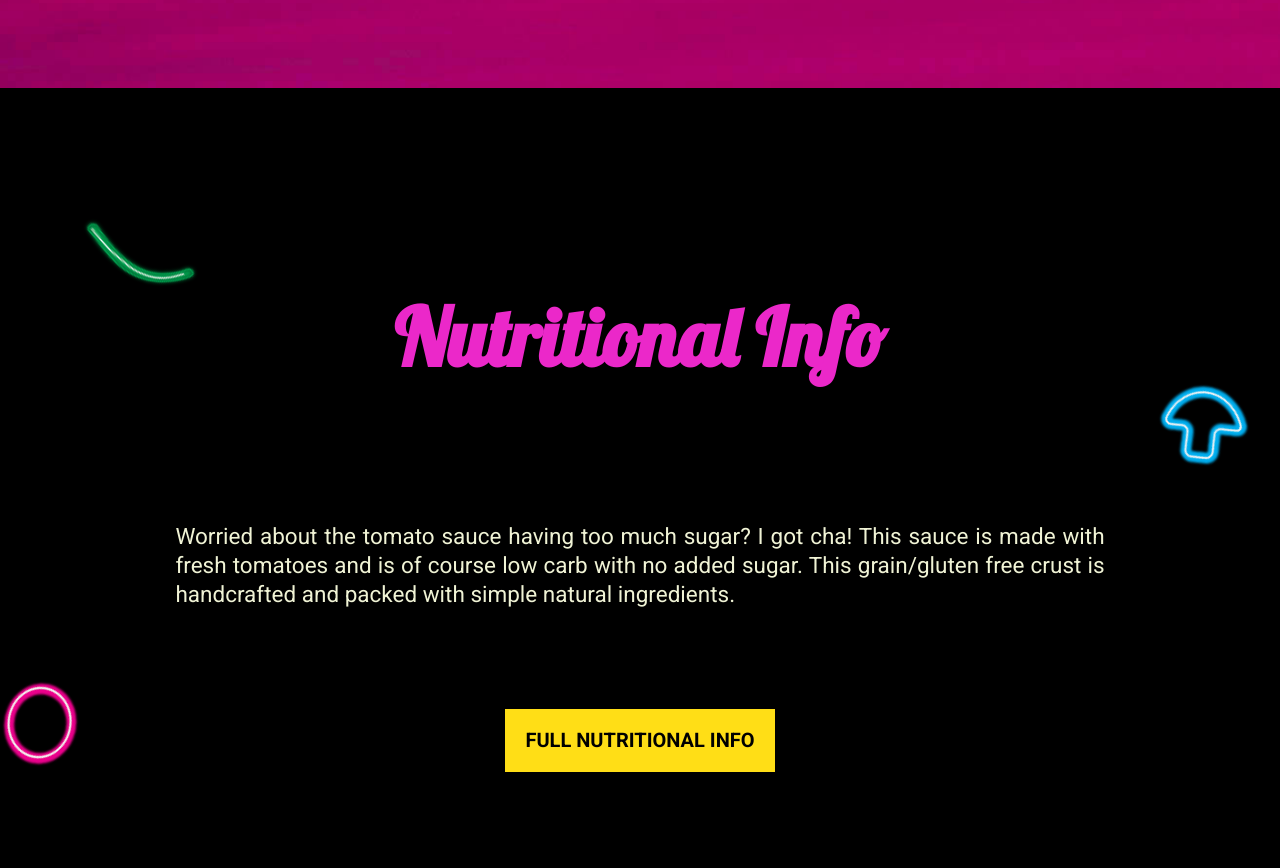
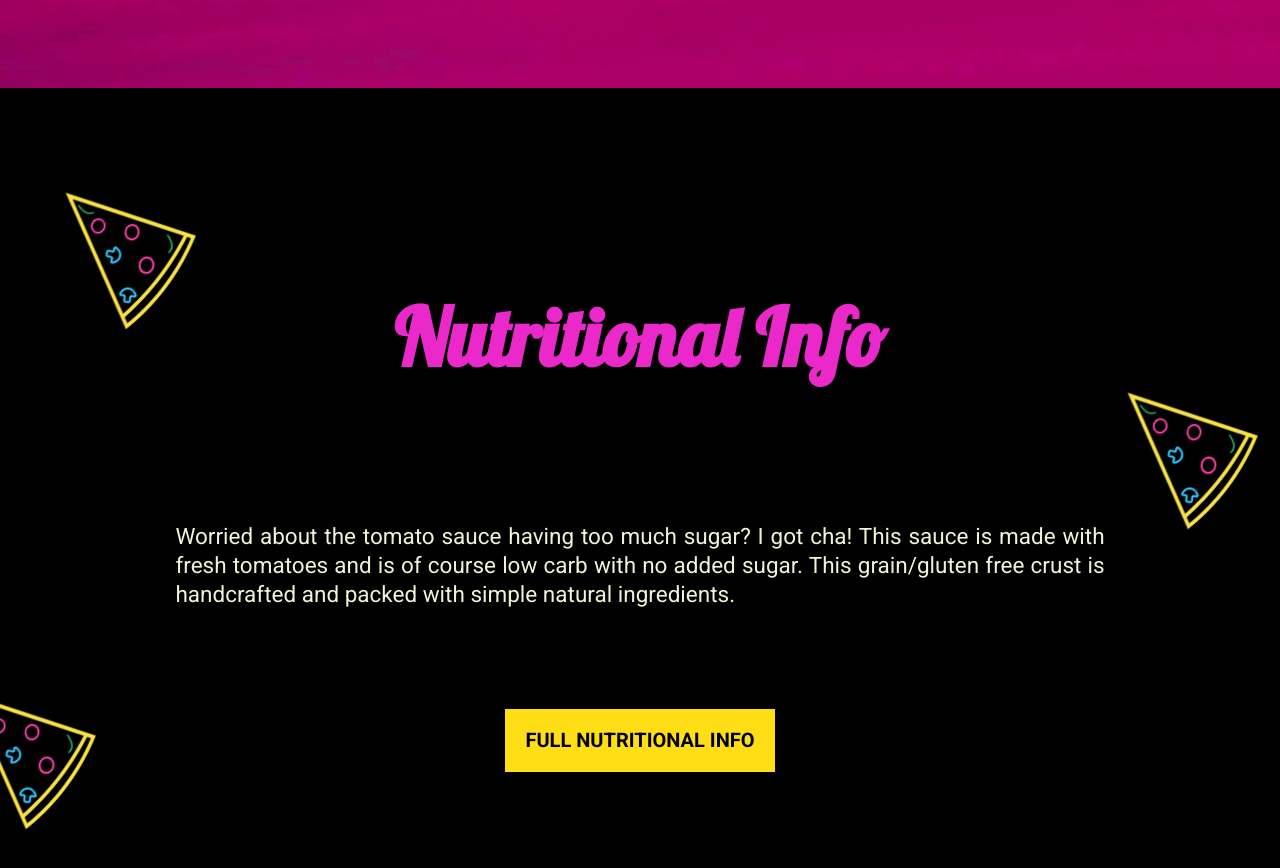
Before and after one commit to sweetrosiemae/keto, a plain HTML site: page index.html in a window 1280 px wide. Shown: the part 7220-8088 px from the top of the page. Drawn offline with nearby package versions, Linux system fonts and the light colour scheme.

Commit message:
missing pizza graphic

```diff
--- a/index.html
+++ b/index.html
@@ -177,13 +177,13 @@
                 <a href="./nutrition.html">Full Nutritional Info</a>
 
                 <div class="mushroom mushroom1">
-                    <img src="./assets/Keto-pepper.png" alt="neon pizza graphic">
+                    <img src="./assets/Keto-mini-pizza.png" alt="neon pizza graphic">
                 </div>
                 <div class="mushroom mushroom2">
-                    <img src="./assets/mushroom.png" alt="neon pizza graphic">
+                    <img src="./assets/Keto-mini-pizza.png" alt="neon pizza graphic">
                 </div>
                 <div class="mushroom mushroom3">
-                    <img src="./assets/Keto-pepperoni.png" alt="neon pizza graphic">
+                    <img src="./assets/Keto-mini-pizza.png" alt="neon pizza graphic">
                 </div>
             </div>
         </div>
```
